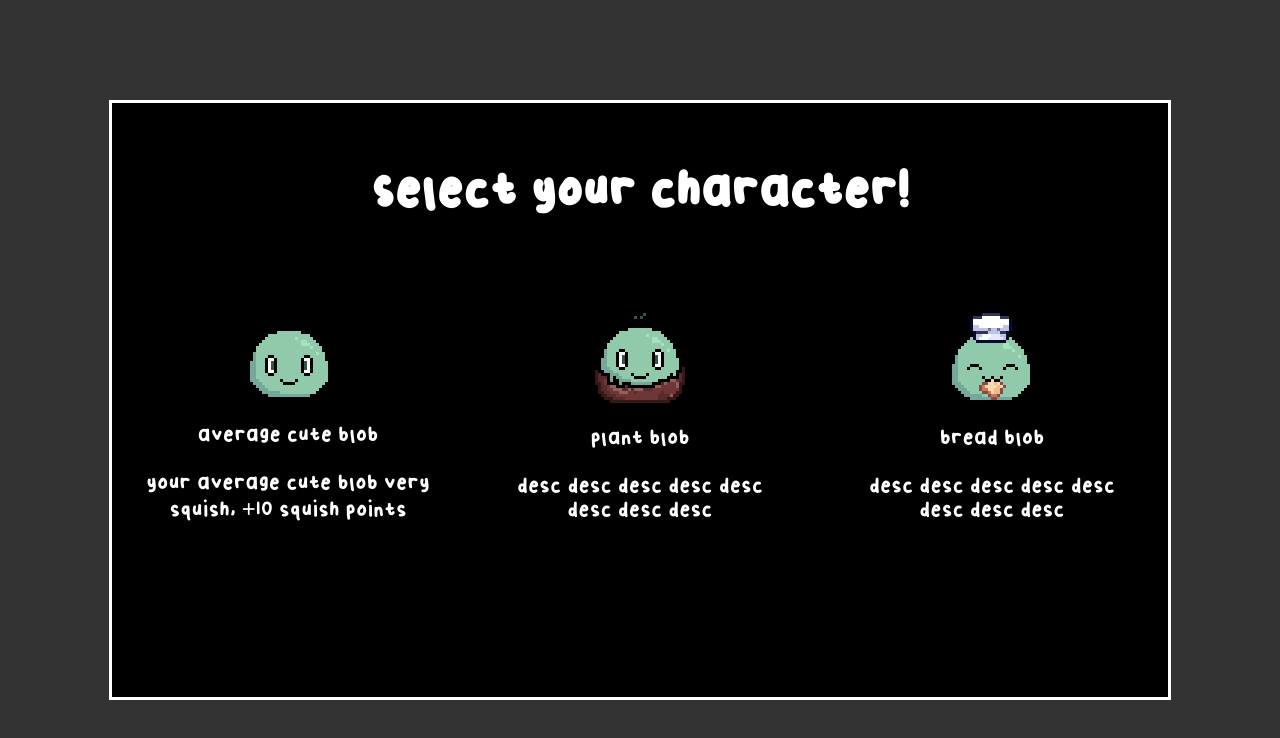
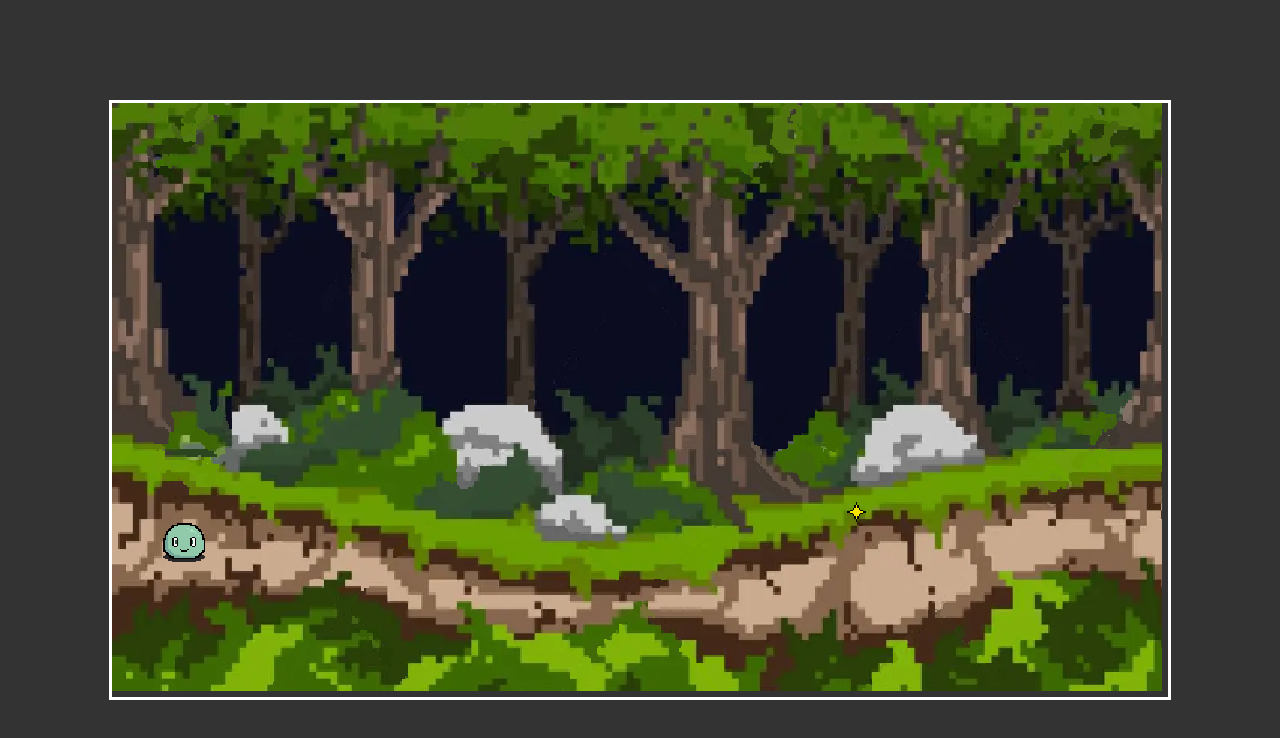
Before and after one commit to iiaky/iiaky.github.io, a website: page index.html in a window 1280 px wide. Drawn offline with Linux system fonts and the light colour scheme.

Commit message:
star flower! and storyline progress

```diff
--- a/Overworld.js
+++ b/Overworld.js
@@ -100,7 +100,7 @@ class Overworld {
     }
 
     init() {
-       this.startMap(window.OverworldMaps.blobVillage);
+       this.startMap(window.OverworldMaps.path);
 
         this.bindActionInput();
         this.bindPlayerPositionCheck();
@@ -115,7 +115,7 @@ class Overworld {
         this.map.startCutscene([ // starts a cutscene for npc interactions - useful in path
             // { type: "prologue", scene: "intro" },
             // { who: "player", type: "walk", direction: "down" },
-             { who: "player", type: "selectCharacter" },
+            // { who: "player", type: "selectCharacter" },
             // { type: "inputName"}
             // { type: "battle" }
         ])
--- a/OverworldMap.js
+++ b/OverworldMap.js
@@ -166,9 +166,16 @@ window.OverworldMaps = {
                 talking: [
                     // later on in the game, they can say something else
                     {
-                        required: ["met_human"],
+                        required: ["met_human", "visited_cave"],
                         events: [
-                            { type: "textMessage", text: "A healing slime condensate? You must mean the []", name: "help i cant think of a name", facePlayer: "breadBlob"},
+                            { type: "textMessage", text: "The crystal can cure even the deadliest of diseases and the deepest wounds.", name: "help i cant think of a name", facePlayer: "breadBlob"},
+                            { type: "textMessage", text: "I fear what it might be used for...", name: "help i cant think of a name", facePlayer: "breadBlob"},
+                        ]
+                    },
+                    {
+                        required: ["met_human"], // gives visited_cave
+                        events: [
+                            { type: "textMessage", text: "A healing slime condensate? You must mean the Crystal", name: "help i cant think of a name", facePlayer: "breadBlob"},
                             { type: "textMessage", text: "You know about it? I thought it was just a myth.", name: "You" },
                             { type: "removeWall", x: 9, y: 5 },
                             { who: "breadBlob", type: "walk", direction: "left"},
@@ -187,7 +194,27 @@ window.OverworldMaps = {
                             { who: "breadBlob", type: "walk", direction: "left"},
                             { type: "textMessage", text: "C'mon, we don't have all day!", name: "help i cant think of a name", facePlayer: "breadBlob"},
                             { type: "prologue", scene: "healing_cave" },
-
+                            { who: "breadBlob", type: "walk", direction: "right"},
+                            { who: "breadBlob", type: "walk", direction: "right"},
+                            { who: "breadBlob", type: "walk", direction: "down"},
+                            { who: "breadBlob", type: "walk", direction: "right"},
+                            { who: "breadBlob", type: "walk", direction: "right"},
+                            { who: "breadBlob", type: "walk", direction: "down"},
+                            { who: "breadBlob", type: "walk", direction: "right"},
+                            { who: "breadBlob", type: "walk", direction: "right"},
+                            { who: "breadBlob", type: "walk", direction: "down"},
+                            { who: "breadBlob", type: "walk", direction: "right"},
+                            { who: "breadBlob", type: "walk", direction: "right"},
+                            { who: "breadBlob", type: "walk", direction: "down"},
+                            { who: "breadBlob", type: "walk", direction: "right"},
+                            { type: "textMessage", text: "I forgot to ask, but what brought this up?", name: "help i cant think of a name", facePlayer: "breadBlob"},
+                            { type: "textMessage", text: "I probably shouldn’t cause worry before I speak to the King...", name: "You (thinking)"},
+                            { type: "textMessage", text: "Oh nothing, I just overheard it from somewhere and thought I'd ask around.", name: "You"},
+                            { type: "textMessage", text: "Hmm... okay", name: "help i cant think of a name", facePlayer: "breadBlob"},
+                            { type: "textMessage", text: "Well, take care then. I'll be happy to answer any more questions.", name: "help i cant think of a name", facePlayer: "breadBlob"},
+                            { type: "textMessage", text: "Keeping our culture alive is important.", name: "help i cant think of a name", facePlayer: "breadBlob"},
+                            { type: "addWall", x: 9, y: 5 },
+                            { type: "addStoryFlag", flag: "visited_cave" }
                         ]
                     },
                     { // this is the match.talking[0] - the first object in here
@@ -217,9 +244,24 @@ window.OverworldMaps = {
                 talking: [
                     // later on in the game, they can say something else
                     {
-                        required: ["met_human", ""],
+                        required: ["met_human", "visited_cave", "saw_flower"],
                         events: [
                             { type: "textMessage", text: "??" }
+                        ]
+                    },
+                    {
+                        required: ["met_human", "visited_cave"],
+                        events: [
+                            { type: "textMessage", text: "The Crystal?", name: "Blob King", facePlayer: "king" },
+                            { type: "textMessage", text: "It's been so long... I should pay my visits to the Cave.", name: "Blob King", facePlayer: "king" },
+                            { type: "textMessage", text: "Actually, now that you mention it, maybe it could help us...", name: "Blob King", facePlayer: "king" }
+                        ]
+                    },
+                    {
+                        required: ["met_human", "saw_flower"],
+                        events: [
+                            { type: "textMessage", text: "A plagued flower?", name: "Blob King", facePlayer: "king" },
+                            { type: "textMessage", text: "I wonder what that could mean...", name: "Blob King", facePlayer: "king" },
                         ]
                     },
                     { // this is the match.talking[0] - the first object in here
@@ -383,11 +425,31 @@ window.OverworldMaps = {
         upperSrc: "images/maps/path upper.png",
         gameObjects: {
             player: new Player({
-                x: utils.withGrid(2), //10
-                y: utils.withGrid(17), //18
+                x: utils.withGrid(2), //2
+                y: utils.withGrid(17), //17
                 useShadow: true,
                 isPlayerControlled: true
-               }),
+            }),
+
+            star: new Star({
+                x: utils.withGrid(30),
+                y: utils.withGrid(16),
+                src: "images/characters/star.png",
+                talking: [
+                    {
+                        events: [
+                            { type: "textMessage", text: "A wilting flower." },
+                            { type: "textMessage", text: "Around it, the plants look decayed..." },
+                            { type: "textMessage", text: "...almost...plagued?" },
+                            { type: "textMessage", text: "It reminds you of lavender." },
+                            { type: "textMessage", text: "Perhaps you should take note of it." },
+                            { type: "addStoryFlag", flag: "saw_flower" }
+                        ]
+                    }
+                ]
+
+
+            }),
 
             person: new Player({
                 x: utils.withGrid(24),
@@ -397,17 +459,6 @@ window.OverworldMaps = {
                 frameY: 64,
                 Yoffset: 32,
                 useShadow: true,
-                animations: {
-                    "idle-up": [ [0,2] ],
-                    "idle-down": [ [0,0] ],
-                    "idle-left": [ [0,3] ],
-                    "idle-right": [ [0,1] ],
-
-                    "walk-up" : [ [0,2], [1,2], [2,2] ],
-                    "walk-down" : [ [0,0], [1,0], [2,0] ],
-                    "walk-left" : [ [0,3], [1,3], [2,3] ],
-                    "walk-right" : [ [0,1], [1,1], [2,1] ]
-                },
                 talking: [
                     {
                         required: ["met_human"],
--- a/Prologue.js
+++ b/Prologue.js
@@ -68,7 +68,6 @@ class Prologue {
 window.cutscenes = {
     intro: [ // each specified cutscene
         {
-            required: ["pp1"],
             src: "images/cutscenes/prologue/testprologue1.png",
             events: [
                 { type: "textMessage", text: "Deep within a forest roamed a sacred blob species."},
@@ -113,11 +112,25 @@ window.cutscenes = {
     ],
     healing_cave: [
         {
-            required: ["pp1"],
             src: "images/cutscenes/prologue/testprologue1.png",
             events: [
-                { type: "textMessage", text: "Deep within a forest roamed a sacred blob species."},
-                { type: "textMessage", text: "They preserved the peace of the land, and were undeniably cute."},
+                { type: "textMessage", text: "It was a tradition that existed since the dawn of our time.", name: "aaa"},
+                { type: "textMessage", text: "One every year, under the full moon, we travel to the Cave as a reminder of our purpose - we're a gift from Nature, and we have to give back.", name: "aaa"},
+                { type: "textMessage", text: "But ever since our rising tensions with the Tribes, this tradition has mostly been abandoned.", name: "aaa"},
+            ]
+        },
+        {
+            src: "images/cutscenes/prologue/testprologue1.png",
+            events: [
+                { type: "textMessage", text: "See that structure? We give up a bit of our spirit to the Crystal, our essence; some say it’s able to cure even the deadliest of diseases.", name: "aaa"},
+                { type: "textMessage", text: "But only the King can authorize use of it. But even he’s been neglecting our traditions…", name: "aaa"},
+                { type: "textMessage", text: "I’m afraid it’ll fall into the wrong hands.", name: "aaa (muttering)"},
+            ]
+        },
+        {
+            src: "images/cutscenes/prologue/testprologue1.png",
+            events: [
+                { type: "textMessage", text: "Let’s go back now; they'll wonder where we went", name: "aaa"}
             ]
         },
     ],
--- a/PrologueEvent.js
+++ b/PrologueEvent.js
@@ -7,6 +7,7 @@ class PrologueEvent {
     textMessage(resolve) {
         const message = new TextMessage({
             text: this.event.text,
+            name: this.event.name,
             onComplete: () => {
                 resolve(); // when the textMessage is "done" - we read it - we're gonna resolve the battle event
             }
--- /dev/null
+++ b/Star.js
@@ -0,0 +1,15 @@
+class Star extends GameObject {
+    constructor(config) {
+        super(config);
+        this.sprite = new Sprite({
+            gameObject: this,
+            src: config.src || "images/characters/star.png",
+            useShadow: false,
+            animations: {
+                "sparkle": [ [0,0], [1,0], [2,0] ]
+            },
+            currentAnimation: "sparkle",
+        });
+    }
+
+}
--- a/index.html
+++ b/index.html
@@ -42,6 +42,7 @@
     <script src="Overworld.js"></script>
     <script src="GameObject.js"></script>
     <script src="Player.js"></script>
+    <script src="Star.js"></script>
     <script src="Sprite.js"></script>
     <script src="OverworldMap.js"></script>
     <script src="OverworldEvent.js"></script>
```
Also changed, not shown: images/characters/star.png (added).
